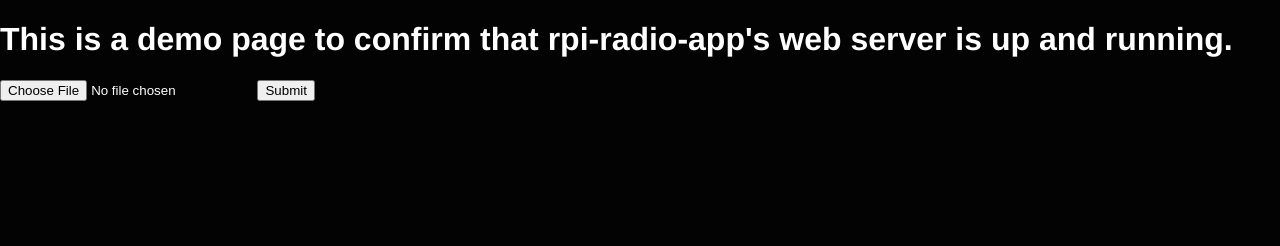
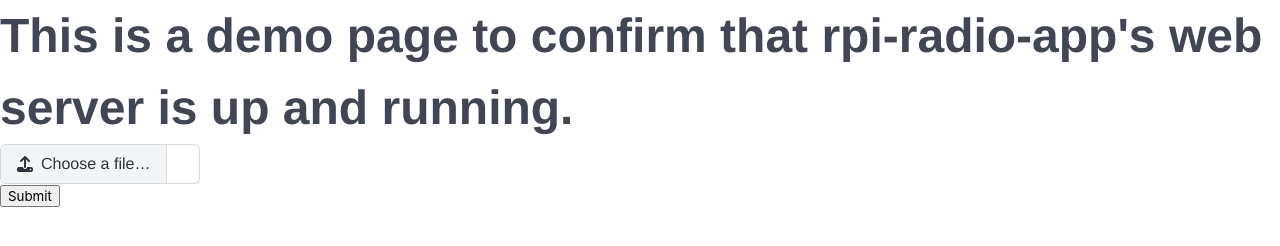
Before and after one commit to xenon154/rpi-radio-app, a website: page src/web/index.html in a window 1280 px wide. Drawn offline with nearby package versions, Linux system fonts and the light colour scheme; no server answers.

Commit message:
fontawesome integration and bulma integration

```diff
--- a/src/web/index.html
+++ b/src/web/index.html
@@ -1,6 +1,14 @@
 <!DOCTYPE html>
 <html lang="en">
     <head>
+        <link
+            rel="stylesheet"
+            href="https://cdn.jsdelivr.net/npm/bulma@1.0.0/css/bulma.min.css"
+        />
+        <link
+            rel="stylesheet"
+            href="https://cdnjs.cloudflare.com/ajax/libs/font-awesome/6.5.2/css/all.min.css"
+        />
         <link rel="stylesheet" href="styles/main.css" />
         <meta charset="UTF-8" />
         <meta name="viewport" content="width=device-width, initial-scale=1.0" />
@@ -11,20 +19,47 @@
         <script src="scripts/update-list.js"></script>
         <script src="scripts/main.js"></script>
 
-        <h1>
+        <h1 class="is-size-1">
             This is a demo page to confirm that rpi-radio-app's web server is up
             and running.
         </h1>
 
-        <form
+        <!-- <form
             action="/api/upload"
             method="post"
             class="upload-form"
             enctype="multipart/form-data"
         >
-            <input type="file" id="mp3-upload" name="song" accept=".mp3,.wav,audio/*" />
+            <input
+                type="file"
+                id="mp3-upload"
+                name="song"
+                accept=".mp3,.wav,audio/*"
+            />
             <input type="submit" />
-        </form>
+        </form> -->
+
+        <div class="file has-name">
+            <form
+                action="/api/upload"
+                method="post"
+                class="upload-form"
+                enctype="multipart/form-data"
+            >
+                <label class="file-label">
+                    <input class="file-input" type="file" name="resume" />
+                    <span class="file-cta">
+                        <span class="file-icon">
+                            <i class="fas fa-upload"></i>
+                        </span>
+                        <span class="file-label"> Choose a file… </span>
+                    </span>
+                    <!-- TODO: update with filename after upload -->
+                    <span class="file-name"> </span>
+                </label>
+                <input type="submit" />
+            </form>
+        </div>
 
         <ul id="songs"></ul>
     </body>
--- a/src/web/styles/main.css
+++ b/src/web/styles/main.css
@@ -1,13 +1,11 @@
 html,
 body {
-    font-size: 1rem;
     font-family: "Lexend Deca", Helvetica, sans-serif;
-    background-color: #030303;
     padding: 0;
     margin: 0;
-    color: #fff;
 }
 
-h1, h2 {
+h1,
+h2 {
     font-weight: 650;
 }
```
Also changed, not shown: README.md.
